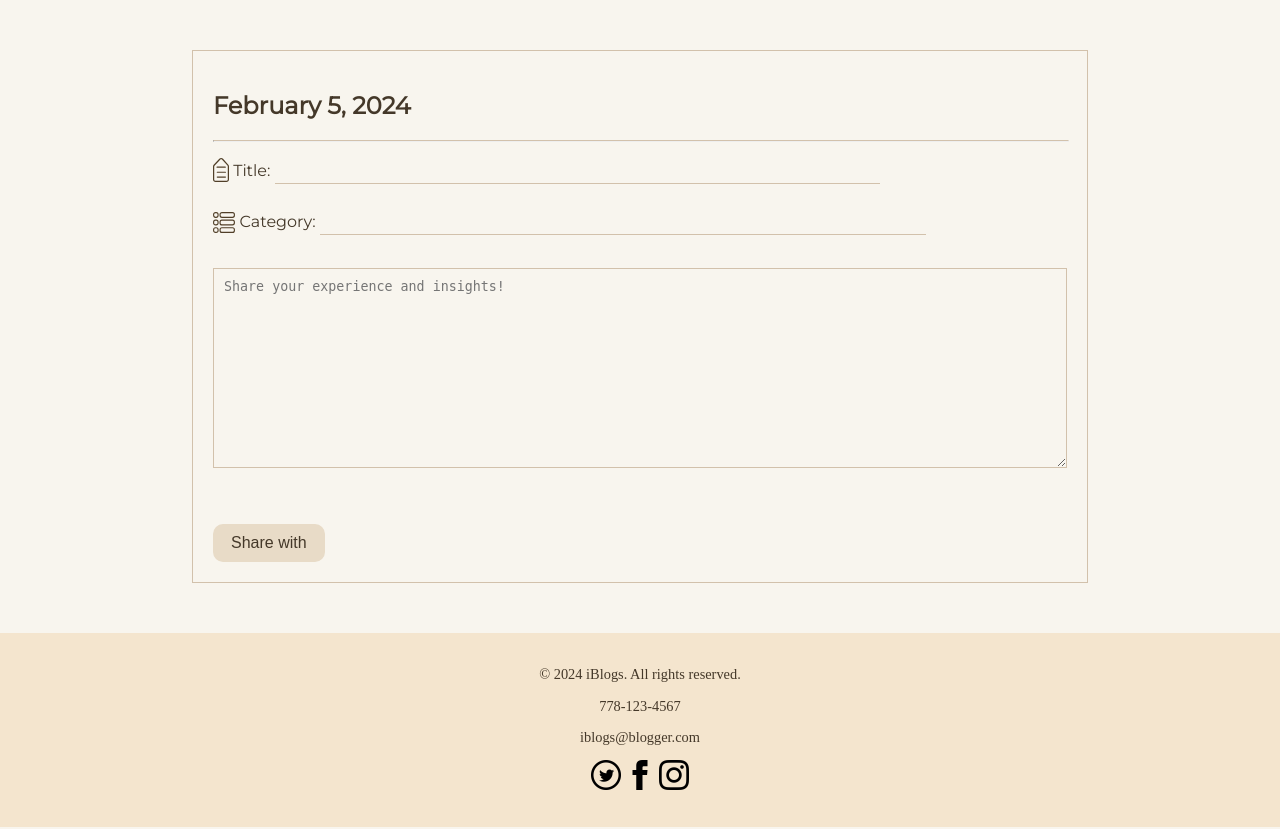
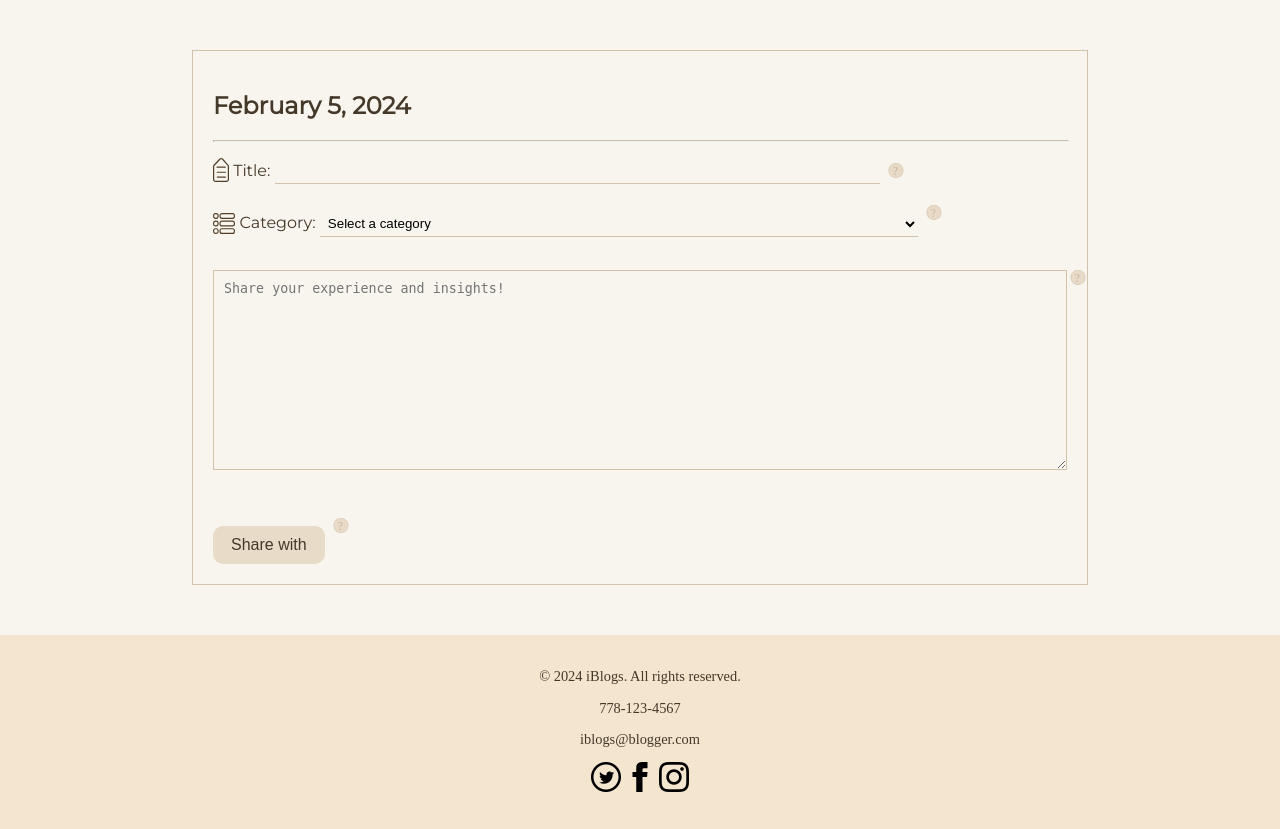
Before and after one commit to JoheeYeom0103/iBlogs, a PHP site: page /CreatePage.html in a window 1280 px wide; the page is wider, and only the part inside the window is pictured. Shown: the part 134-963 px from the top of that part. Run offline with PHP 8.4, Linux system fonts and the light colour scheme; some web fonts are replaced.

Commit message:
createPage form validation -- tooltip & confirm( )

```diff
--- a/COSC360_M2/CreatePage.html
+++ b/COSC360_M2/CreatePage.html
@@ -12,6 +12,10 @@
     <link href='https://fonts.googleapis.com/css?family=Montserrat' rel='stylesheet'>
     <link href='https://fonts.googleapis.com/css?family=Aboreto' rel='stylesheet'>
     <!--Font Files-->
+    <!-- Scripts -->
+    <script src="createPage.js"></script>
+    <!-- Scripts -->
+
 </head>
 
 <body>
@@ -28,27 +32,72 @@
     </header>
 
     <div class="diary-container">
-        <div class="header">
+        <form id="createPostForm" action="http://www.randyconnolly.com/tests/process.php" method="post">
+
+            <div class="header">
             <h2>February 5, 2024</h2>
             <hr class="line">
             <img src="images/title.svg" class="title-icon"/>
             <p class="inputHint">Title: </p>
             <input type="text" name="title" class="inputLine"></input>
+            <span class="tooltip-title">
+                <img src="images/helpIcon-01.svg" alt="Help Icon" class="help-icon">
+                <span class="tooltip-message">Please write a caption title for your post.</span>
+            </span>
             <br/>
             <img src="images/cateogry.svg" class="category-icon"/>
             <p class="inputHint">Category:</p>
-            <input type="text" name="category" class="inputLine"></input>
+            <select name="category" class="inputLine">
+                <option value="" disabled selected>Select a category</option>
+                <option value="Personal">Personal</option>
+                <option value="Travel">Travel</option>
+                <option value="Food">Food</option>
+                <option value="Lifestyle">Lifestyle</option>
+                <option value="Health">Health</option>
+                <option value="Fitness">Fitness</option>
+                <option value="Fashion">Fashion</option>
+                <option value="Beauty">Beauty</option>
+                <option value="Technology">Technology</option>
+                <option value="Entertainment">Entertainment</option>
+                <option value="Sports">Sports</option>
+                <option value="Education">Education</option>
+                <option value="Business">Business</option>
+                <option value="Finance">Finance</option>
+                <option value="Science">Science</option>
+                <option value="Environment">Environment</option>
+                <option value="Politics">Politics</option>
+                <option value="Art">Art</option>
+                <option value="Music">Music</option>
+                <option value="Movies">Movies</option>
+                <option value="Books">Books</option>
+                <option value="Games">Games</option>
+                <option value="Other">Other</option>
+            </select>
+            <span class="tooltip-category">
+                <img src="images/helpIcon-01.svg" alt="Help Icon" class="help-icon">
+                <span class="tooltip-message">Please select a category for your post.</span>
+            </span>
         </div>
         <div class="content">
-            <textarea class="diary-entry" placeholder="Share your experience and insights!"></textarea>
+            <textarea class="diary-entry" name="diary-entry" placeholder="Share your experience and insights!"></textarea>
+            <span class="tooltip-content">
+                <img src="images/helpIcon-01.svg" alt="Help Icon" class="help-icon">
+                <span class="tooltip-message"> Please write down your thoughts in the text box. </span>
+            </span>
         </div>
         <div class="footer">
             <button class="share-btn"><span class="buttonText">Share with</span></button>
-            <div class="share-options">
-                <button class="buttonText">Public</button>
-                <button class="buttonText">Private</button>
+                <div class="share-options">
+                <button class="buttonText" name="publicPost">Public</button>
+                <button class="buttonText" name="privatePost">Private</button>
             </div>
+            <span class="tooltip-share">
+                <img src="images/helpIcon-01.svg" alt="Help Icon" class="help-icon">
+                <span class="tooltip-message">Please hover over the "Share" button to select either "public" or "private" for your post.</span>
+            </span>
         </div>
+
+        </form>
     </div>
 
     <footer>
--- /dev/null
+++ b/COSC360_M2/createPage.js
@@ -0,0 +1,47 @@
+document.addEventListener("DOMContentLoaded", function () {
+  const createPostForm = document.getElementById("createPostForm");
+
+  const title = document.querySelector('input[name="title"]');
+  const category = document.querySelector('select[name="category"]');
+  const textarea = document.querySelector(".content .diary-entry");
+
+  /** @type {HTMLButtonElement} */
+  const publicPost = document.querySelector('button[name="publicPost"]');
+  /** @type {HTMLButtonElement} */
+  const privatePost = document.querySelector('button[name="privatePost"]');
+
+  createPostForm.addEventListener("submit", function (event) {
+    if (title.value === "" || category.value === "" || textarea.value === "") {
+      alert("Please fill in highlighted fields before submitting.");
+      event.preventDefault();
+
+      if (title.value === "") {
+        title.style.backgroundColor = "#F9EDE2";
+      }
+      if (category.value === "") {
+        category.style.backgroundColor = "#F9EDE2";
+      }
+      if (textarea.value === "") {
+        textarea.style.backgroundColor = "#F9EDE2";
+      }
+    } // end of outer if statement
+
+    if (title.value !== "" && category.value !== "" && textarea.value !== "") {
+      title.style.backgroundColor = "#FFFFFF";
+      category.style.backgroundColor = "#FFFFFF";
+      textarea.style.backgroundColor = "#FFFFFF";
+
+      if (
+        publicPost.name !== event.submitter.name &&
+        privatePost.name !== event.submitter.name
+      ) {
+        let text =
+          "Are you sure you want this post to be public? \nClick OK if you'd like to proceed and post publically. \nClick Cancel if you'd like to go back and change your share settings. ";
+
+        if (!confirm(text)) {
+          event.preventDefault(); // stops the page from reloading and the form data from being sent to the server.
+        } // end of if confirm
+      } // end of visibility if statement
+    } // end of outer if statement
+  }); // end of createPostForm event listener
+}); // end of document (DOMContentLoaded) event listener
--- a/COSC360_M2/css/createStyling.css
+++ b/COSC360_M2/css/createStyling.css
@@ -9,7 +9,6 @@ h2 {
   padding: 20px;
   box-sizing: border-box;
 }
-
 
 .line {
   width: 100%;
@@ -30,12 +29,12 @@ h2 {
   border-bottom: 1px solid #d2c1ab;
 }
 
-.title-icon{
+.title-icon {
   width: 1em;
   margin-bottom: -0.4em;
 }
 
-.category-icon{
+.category-icon {
   width: 1.4em;
   margin-bottom: -0.4em;
 }
@@ -62,8 +61,6 @@ h2 {
   outline-color: #d2c1ab;
 }
 
-
-
 .buttonText {
   color: #443829;
 }
@@ -79,14 +76,10 @@ h2 {
   cursor: pointer;
 }
 
-
-
 .share-options {
   display: none;
   margin-left: 0;
 }
-
-
 
 .share-options .buttonText {
   display: block;
@@ -104,11 +97,11 @@ h2 {
   background-color: #d3c1aa;
 }
 
-
 /* .classA + .classB: select an element with classB attached that is a immediate child of an element with classA attached
 Change the display to block an element with share-options class whose immediate parent is share-btn and when it's hovered
 Keep the display to block when share-options is hovered even if share-btn is not hovered anymore */
-.share-btn:hover + .share-options, .share-options:hover {
+.share-btn:hover + .share-options,
+.share-options:hover {
   display: block;
 }
 
@@ -120,3 +113,67 @@ Keep the display to block when share-options is hovered even if share-btn is not
 .footer {
   display: flex;
 }
+
+.help-icon {
+  width: 16px;
+  /* Set the width of the image */
+  height: 16px;
+  /* Set the height of the image */
+}
+
+.tooltip-title,
+.tooltip-category {
+  position: absolute;
+  float: right;
+  padding-top: 1em;
+  padding-left: 0.5em;
+}
+
+.tooltip-category {
+  padding-top: 0.5em;
+}
+
+.tooltip-content {
+  position: absolute;
+  float: right;
+  padding-left: 0.2em;
+}
+
+.tooltip-share {
+  position: relative;
+  float: left;
+  padding-top: 1.5em;
+  padding-left: 0.5em;
+}
+
+.tooltip-message {
+  background-color: #ffffff;
+  color: #000000;
+  text-align: center;
+  border-radius: 10px;
+  position: absolute;
+  z-index: 1;
+  padding: 0.5em;
+  font-size: 0.7em;
+  top: 50%;
+  opacity: 0;
+  transition: opacity ease-in-out 0.3s;
+  max-width: 20em;
+  width: max-content;
+}
+
+.tooltip-title:hover .tooltip-message {
+  opacity: 1;
+}
+
+.tooltip-category:hover .tooltip-message {
+  opacity: 1;
+}
+
+.tooltip-content:hover .tooltip-message {
+  opacity: 1;
+}
+
+.tooltip-share:hover .tooltip-message {
+  opacity: 1;
+}
```
Also changed, not shown: COSC360_M2/images/helpIcon-01.svg (added), 1 other file. Lines whose indentation alone changed are shown as unchanged.
